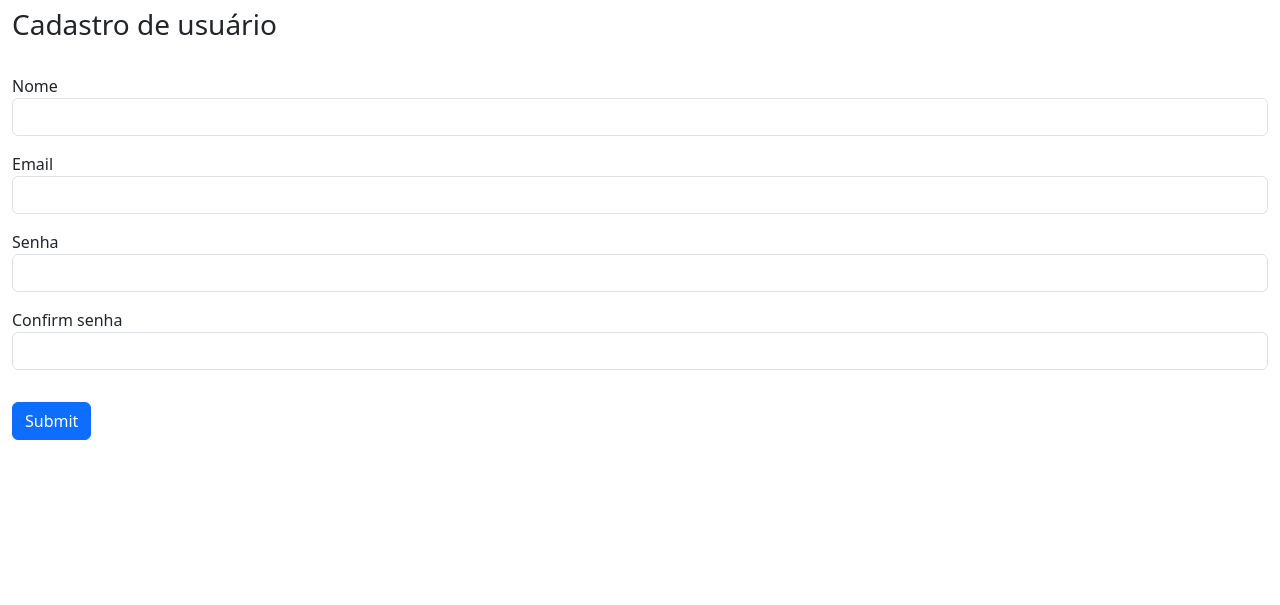
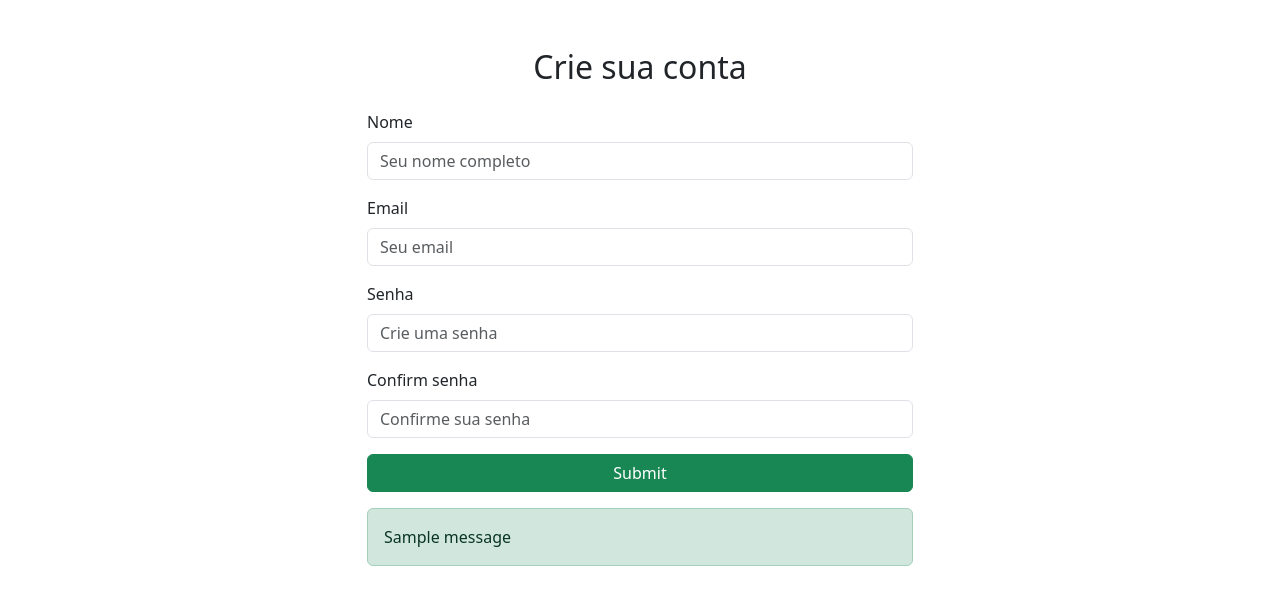
Before and after one commit to ScoobyTT/Site_Aeroporto, a Python web app: template app/templates/cadastro.html in a window 1280 px wide. Shown: the top 605 px of the page. Run offline with Jinja, Linux system fonts and the light colour scheme; the template is opened without the code that fills it, so the values that code supplies are empty, except form fields; one stand-in notice (Sample message) is shown; form fields are guessed from the names that the template uses.

Commit message:
Update cadastro.html

```diff
--- a/app/templates/cadastro.html
+++ b/app/templates/cadastro.html
@@ -1,48 +1,48 @@
 {% extends 'base.html' %}
 
 {% block content %}
-<div class="row">
-    <h3>Cadastro de usuário</h3>
-    <div>
-        <form action="" method="post" class="row mt-4">
-            {{ form.csrf_token }}
+ <div class="container mt-5">
+        <div class="row justify-content-center">
+            <div class="col-md-6">
+                <h2 class="mb-4 text-center">Crie sua conta</h2>
+                <form method="POST">
+                    {{ form.hidden_tag() }}
 
                     <div class="mb-3">
-                {{ form.nome.label }}
-                {{ form.nome(class="form-control") }}
+                        {{ form.nome.label(class="form-label") }}
+                        {{ form.nome(class="form-control", placeholder="Seu nome completo") }}
                     </div>
 
                     <div class="mb-3">
-                {{ form.email.label }}
-                {{ form.email(class="form-control") }}
+                        {{ form.email.label(class="form-label") }}
+                        {{ form.email(class="form-control", placeholder="Seu email") }}
                     </div>
 
                     <div class="mb-3">
-                {{ form.senha.label }}
-                {{ form.senha(class="form-control") }}
+                        {{ form.senha.label(class="form-label") }}
+                        {{ form.senha(class="form-control", placeholder="Crie uma senha") }}
                     </div>
 
                     <div class="mb-3">
-                {{ form.confirmSenha.label }}
-                {{ form.confirmSenha(class="form-control") }}
+                        {{ form.confirmSenha.label(class="form-label") }}
+                        {{ form.confirmSenha(class="form-control", placeholder="Confirme sua senha") }}
                     </div>
 
+                    <div class="d-grid">
+                        {{ form.submit(class="btn btn-success") }}
+                    </div>
+                </form>
+
+                {% with messages = get_flashed_messages(with_categories=true) %}
+                  {% if messages %}
                     <div class="mt-3">
-                {{ form.submit(class="btn btn-primary") }}
-            </div>
-
-            {% if form.errors %}
-                <div class="alert alert-danger mt-3">
-                    <ul>
-                    {% for field, errors in form.errors.items() %}
-                        {% for error in errors %}
-                            <li>{{ error }}</li>
+                      {% for category, message in messages %}
+                        <div class="alert alert-{{ category }}">{{ message }}</div>
                       {% endfor %}
-                    {% endfor %}
-                    </ul>
                     </div>
                   {% endif %}
-        </form>
+                {% endwith %}
+            </div>
         </div>
     </div>
 {% endblock %}
```
Lines whose indentation alone changed are shown as unchanged.
